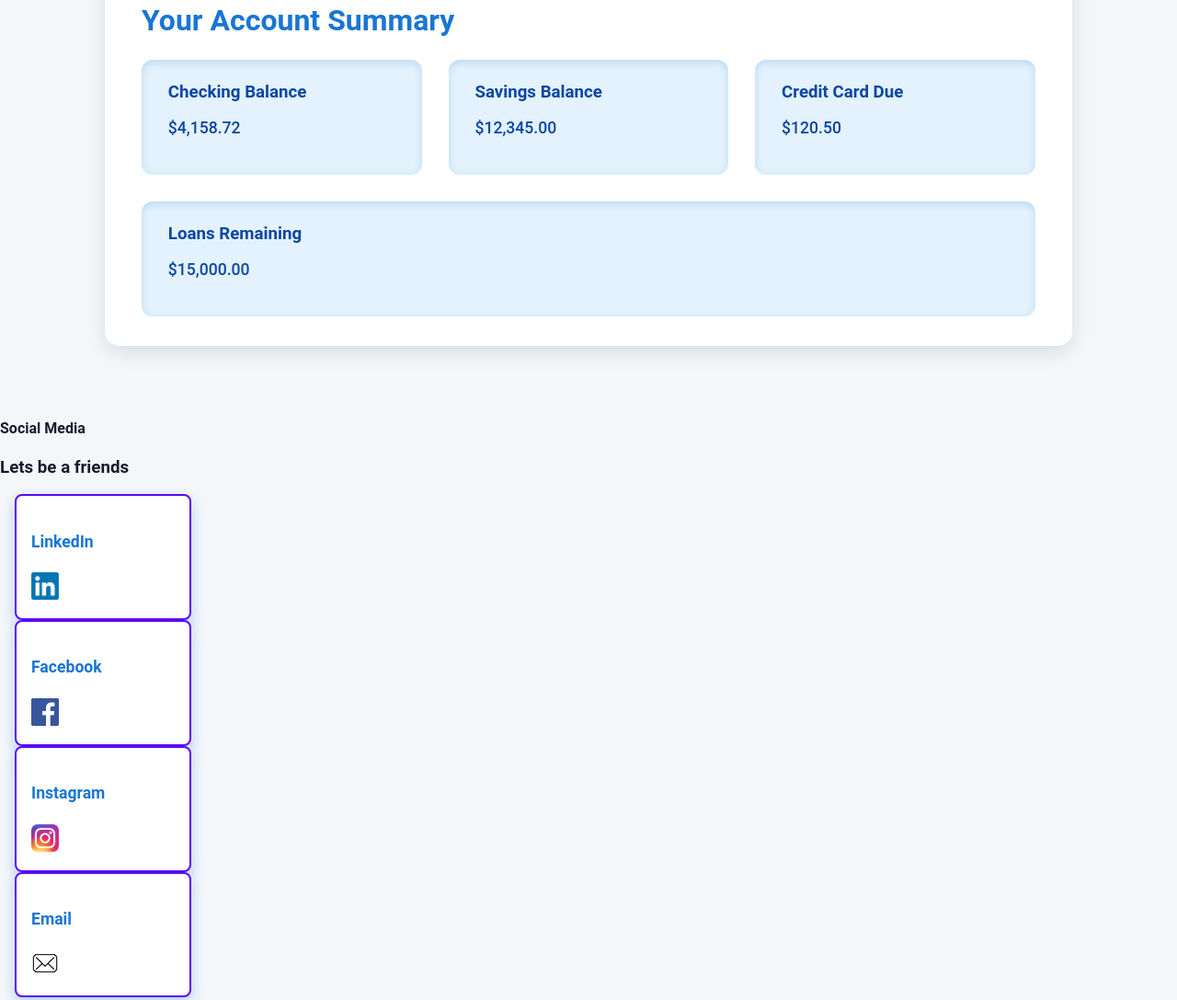
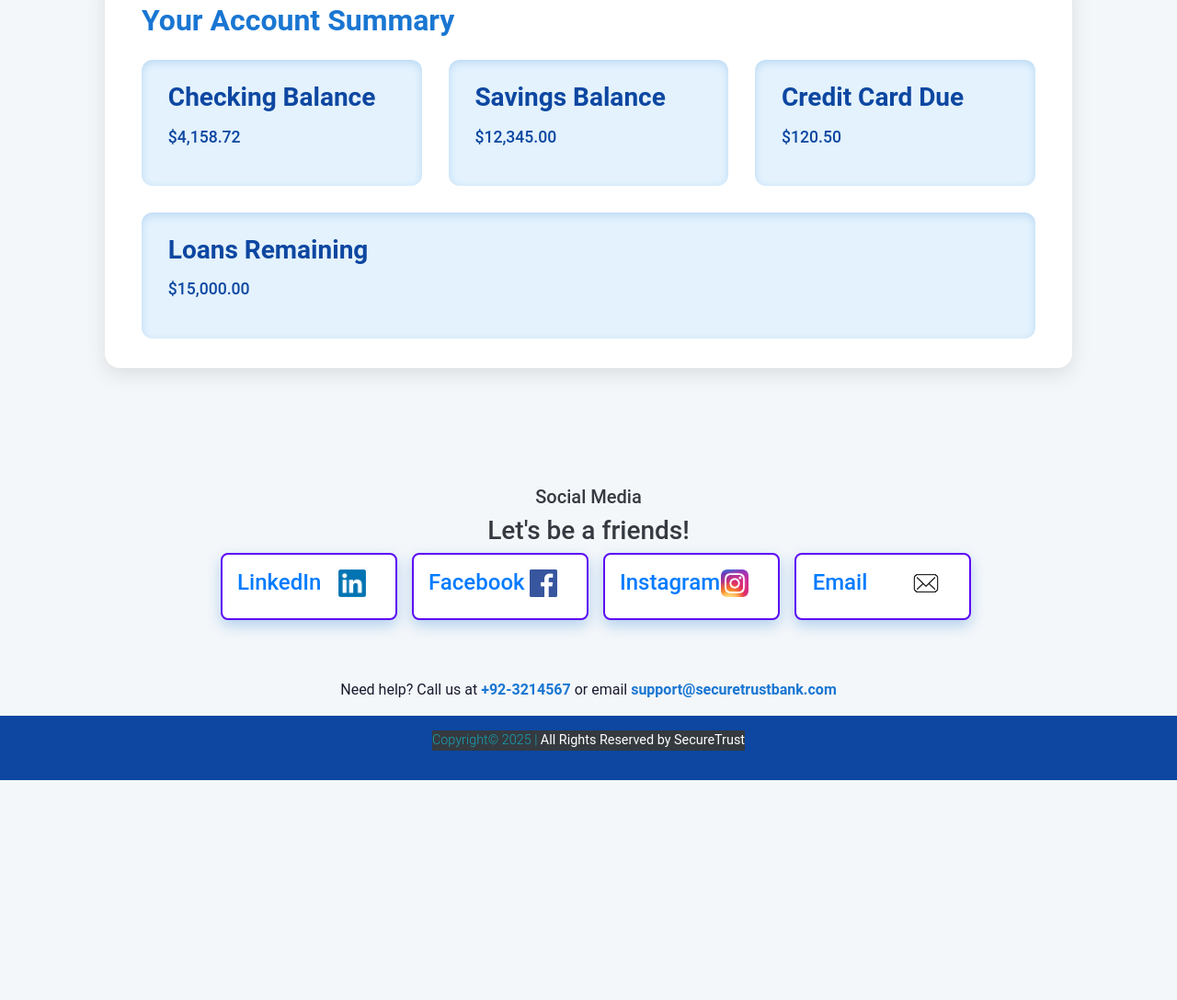
Before and after one commit to ObadaMaryam/Coding-Classes, a plain HTML site: page Module 7 Lesson 2 acp/activity.html in a window 1280 px wide. Shown: the part 1126-2213 px from the top of the page at 92% size. After the commit the page ends 1974 px from the top, so only its background shows below. Drawn offline with nearby package versions, Linux system fonts and the light colour scheme.

Commit message:
Activity3

```diff
--- a/Module 7 Lesson 2 acp/activity.html
+++ b/Module 7 Lesson 2 acp/activity.html
@@ -4,6 +4,7 @@
 <head>
     <meta charset="UTF-8" />
     <meta name="viewport" content="width=device-width, initial-scale=1" />
+    <link rel="stylesheet" href="https://stackpath.bootstrapcdn.com/bootstrap/4.4.1/css/bootstrap.min.css" />
     <title>SecureTrust Bank</title>
     <link rel="stylesheet" href="style.css">
 </head>
@@ -81,13 +82,13 @@
 
         <!--Social Media Accounts-->
         <div class="container">
-            <h4>Social Media</h4>
-            <h3>Lets be a friends</h3>
+            <h5 class="text-dark pt-5 text-center">Social Media</h5>
+            <h3 class="text-dark text-center">Let's be a friends!</h3>
             <div class="row d-flex justify-content-center mb-3">
                 <div class="col-3 media_link btn" href="#">
                     <div class="row d-flex justify-content-between">
                         <div class="col-6">
-                            <h4 class="text-white">LinkedIn</h4>
+                            <h4 class="text-primary">LinkedIn</h4>
                         </div>
                         <div class="col-6">
                             <img style="height: 30px; width: 30px;" src="LinkedIn_logo.png" alt="" srcset="">
@@ -97,7 +98,7 @@
                 <div class="col-3 media_link btn" href="#">
                     <div class="row d-flex justify-content-between">
                         <div class="col-6">
-                            <h4 class="text-white">Facebook</h4>
+                            <h4 class="text-primary">Facebook</h4>
                         </div>
                         <div class="col-6">
                             <img style="height: 30px; width: 30px;" src="Facebook_logo.png" alt="" srcset="">
@@ -107,7 +108,7 @@
                 <div class="col-3 media_link btn" href="#">
                     <div class="row d-flex justify-content-between">
                         <div class="col-6">
-                            <h4 class="text-white">Instagram</h4>
+                            <h4 class="text-primary">Instagram</h4>
                         </div>
                         <div class="col-6">
                             <img style="height: 30px; width: 30px;" src="Instagram_icon.png" alt="" srcset="">
@@ -117,7 +118,7 @@
                 <div class="col-3 media_link btn" href="#">
                     <div class="row d-flex justify-content-between">
                         <div class="col-6">
-                            <h4 class="text-white">Email</h4>
+                            <h4 class="text-primary">Email</h4>
                         </div>
                         <div class="col-6">
                             <img style="height: 30px; width: 30px;" src="mail-logo.png" alt="" srcset="">
@@ -135,7 +136,7 @@
 
     <footer>
         <div class="container d-flex justify-content-center">
-            <p class="text-white-50">Copyright© 2025 | <b class="text-white"> All Rights Reserved by SecureTrust</b></p>
+            <p class="text-info bg-dark">Copyright© 2025 | <b id="b" class="text-white"> All Rights Reserved by SecureTrust</b></p>
             </div>
     </footer>
 </body>
```
